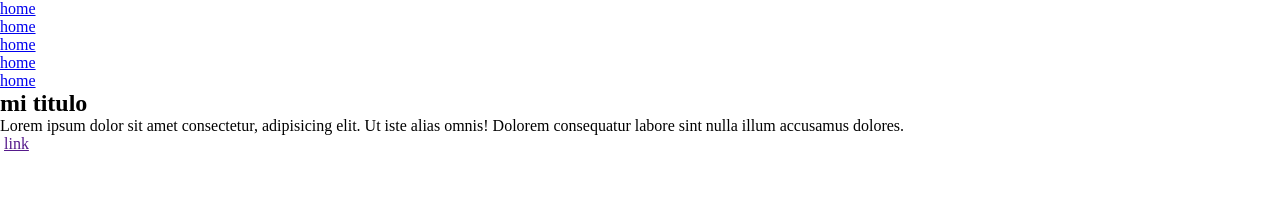
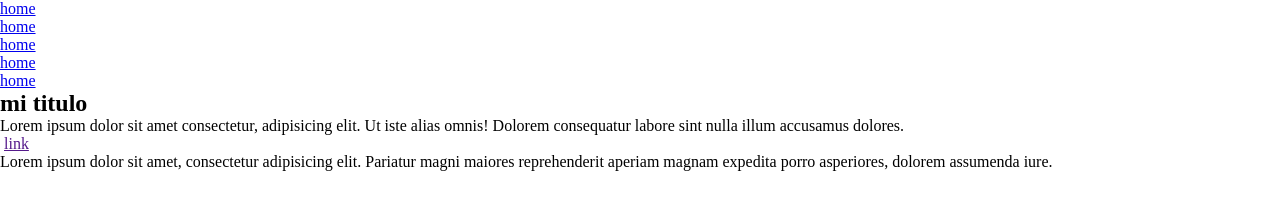
Before and after one commit to ezomoza/53800, a plain HTML site: page index.html in a window 1280 px wide. Drawn offline with Linux system fonts and the light colour scheme.

Commit message:
agrego el footer

```diff
--- a/index.html
+++ b/index.html
@@ -26,5 +26,8 @@
       <a href="">link</a>
     </article>
   </main>
+  <footer>
+    <p>Lorem ipsum dolor sit amet, consectetur adipisicing elit. Pariatur magni maiores reprehenderit aperiam magnam expedita porro asperiores, dolorem assumenda iure.</p>
+  </footer>
 </body>
 </html>
```
